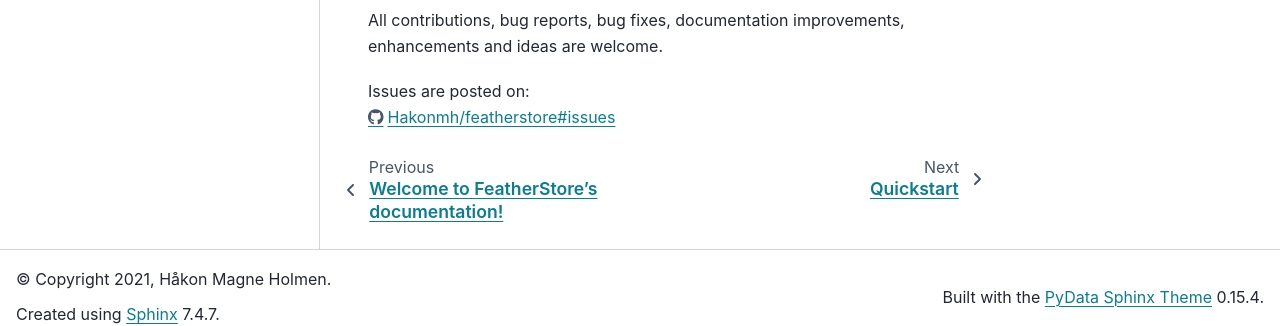
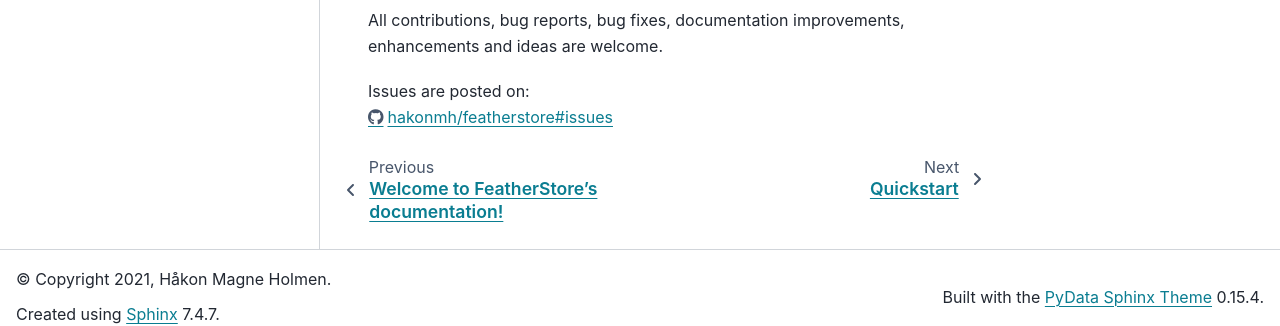
Before and after one commit to hakonmh/featherstore, a Sphinx documentation site: the page built from docs/Introduction.rst, in a window 1280 px wide and 1311 px high. Shown: the part 968-1294 px from the top of the window. Built offline with Sphinx 7.4.7 and the PyData theme 0.15.4, drawn with Linux system fonts in a browser that asks for light colours.

Commit message:
Fixed documentation

```diff
--- a/docs/Introduction.rst
+++ b/docs/Introduction.rst
@@ -23,11 +23,11 @@
 
 LICENSE
 +++++++
-`MIT <https://github.com/Hakonmh/featherstore/blob/master/LICENSE>`_
+`MIT <https://github.com/hakonmh/featherstore/blob/master/LICENSE>`_
 
 Contributions
 +++++++++++++
 All contributions, bug reports, bug fixes, documentation improvements, enhancements and ideas are welcome.
 
 | Issues are posted on:
-| https://github.com/Hakonmh/featherstore/issues
+| https://github.com/hakonmh/featherstore/issues
--- a/docs/conf.py
+++ b/docs/conf.py
@@ -58,6 +58,7 @@
 # a list of builtin themes.
 #
 html_theme = 'pydata_sphinx_theme'
+# html_theme_path = ["/home/hakonmh/.local/lib/python3.9/site-packages/"]
 
 # Add any paths that contain custom static files (such as style sheets) here,
 # relative to this directory. They are copied after the builtin static files,
--- /dev/null
+++ b/docs/requirements.txt
@@ -0,0 +1 @@
+pydata-sphinx-theme
```
Also changed, not shown: README.md (+0 -1 lines), 4 other files.
